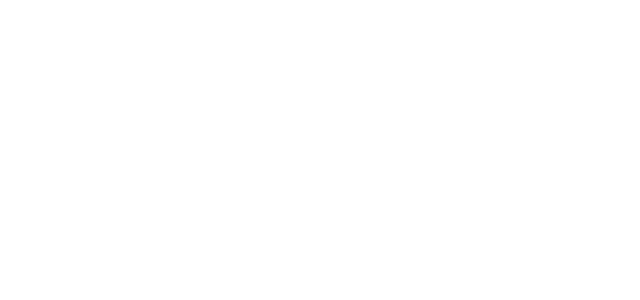
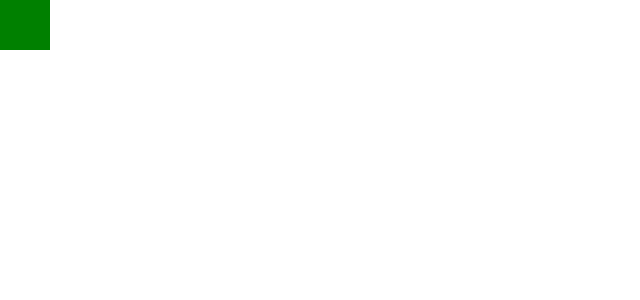
Before and after one commit to Kovalski-rgb/estudosAngular, an Angular app: page / in a window 1280 px wide. Shown: the top 300 px of the page, without its empty margins (0-640 px from the left). Built offline with nearby package versions, Linux system fonts and the light colour scheme.

Commit message:
basic shape done, begin control dots

```diff
--- a/src/app/app.component.html
+++ b/src/app/app.component.html
@@ -0,0 +1 @@
+<app-square></app-square>
--- a/src/app/app.module.ts
+++ b/src/app/app.module.ts
@@ -2,10 +2,14 @@
 import { BrowserModule } from '@angular/platform-browser';
 
 import { AppComponent } from './app.component';
+import { SquareComponent } from './square/square.component';
+import { ControlDotsComponent } from './control-dots/control-dots.component';
 
 @NgModule({
   declarations: [
-    AppComponent
+    AppComponent,
+    SquareComponent,
+    ControlDotsComponent
   ],
   imports: [
     BrowserModule
--- /dev/null
+++ b/src/app/control-dots/control-dots.component.html
@@ -0,0 +1 @@
+<p>control-dots works!</p>
--- /dev/null
+++ b/src/app/control-dots/control-dots.component.ts
@@ -0,0 +1,15 @@
+import { Component, OnInit } from '@angular/core';
+
+@Component({
+  selector: 'app-control-dots',
+  templateUrl: './control-dots.component.html',
+  styleUrls: ['./control-dots.component.css']
+})
+export class ControlDotsComponent implements OnInit {
+
+  constructor() { }
+
+  ngOnInit(): void {
+  }
+
+}
--- /dev/null
+++ b/src/app/square/square.component.css
@@ -0,0 +1,5 @@
+.square{
+    background-color: green;
+    width: 50px;
+    height: 50px;
+}
--- /dev/null
+++ b/src/app/square/square.component.html
@@ -0,0 +1,3 @@
+<div class="square">
+
+</div>
--- /dev/null
+++ b/src/app/square/square.component.ts
@@ -0,0 +1,15 @@
+import { Component, OnInit } from '@angular/core';
+
+@Component({
+  selector: 'app-square',
+  templateUrl: './square.component.html',
+  styleUrls: ['./square.component.css']
+})
+export class SquareComponent implements OnInit {
+
+  constructor() { }
+
+  ngOnInit(): void {
+  }
+
+}
```
Also changed, not shown: src/app/control-dots/control-dots.component.css (added), 1 other file (tests, documents, lock files or other folders).
